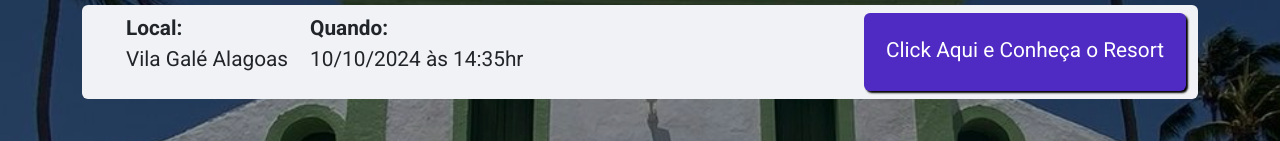
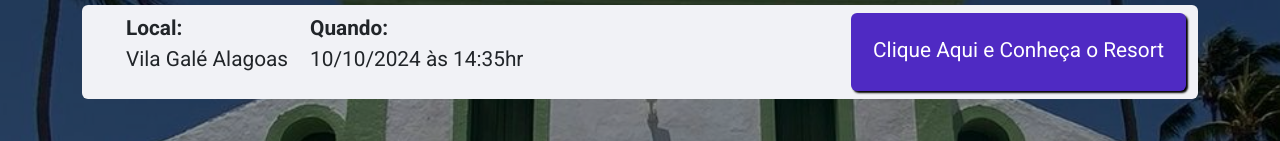
Before and after one commit to Alexfs-dv/viagem_dos_amigos, a website built with Parcel: page src/index.html in a window 1280 px wide. Shown: the part 195-336 px from the top of the page. Built offline with nearby package versions, Linux system fonts and the light colour scheme; a web font is replaced by a local one.

Commit message:
atualizacao_07

```diff
--- a/src/index.html
+++ b/src/index.html
@@ -39,7 +39,7 @@
                     </li>
                 </ul>
                 <a href="https://www.vilagale.com/pt/hoteis/alagoas/vila-gale-alagoas" class="button button--primary">
-                    Click Aqui e Conheça o Resort
+                    Clique Aqui e Conheça o Resort
                 </a>
             </div>
         </div>
```
